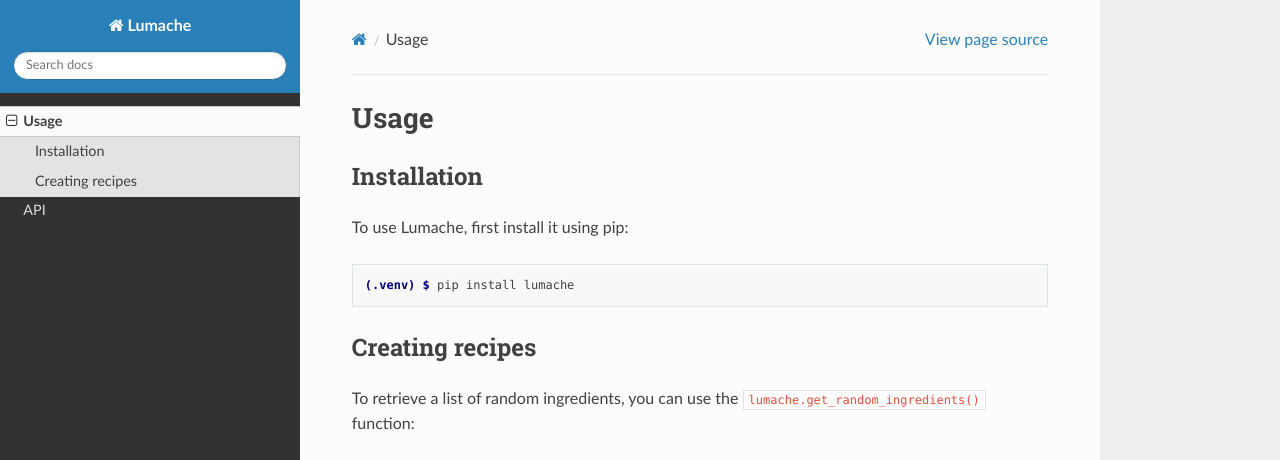
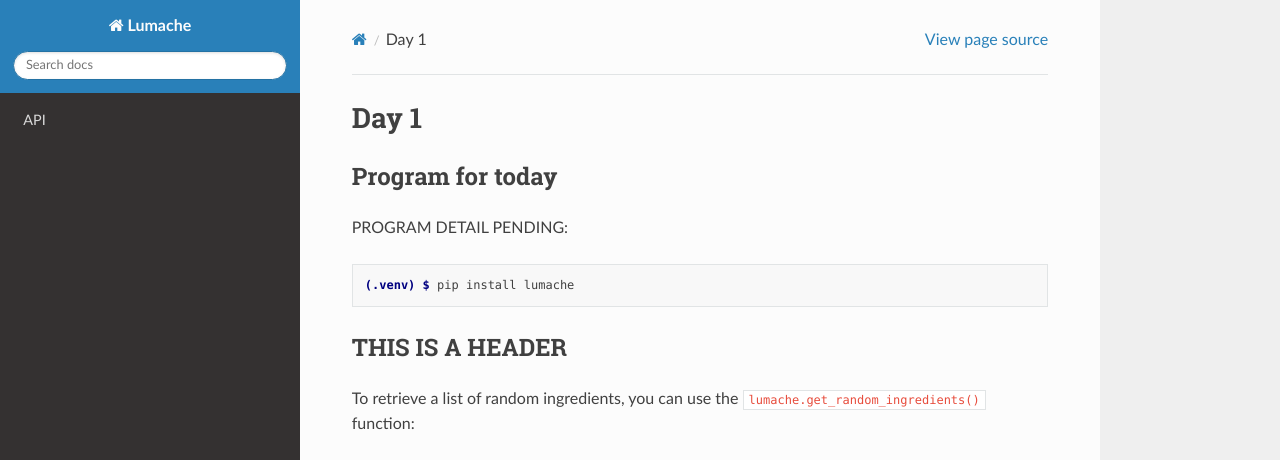
Before and after one commit to pwkooij/fungal_bioinformatics, a Sphinx documentation site: the page built from docs/source/Day1.rst, in a window 1280 px wide and 1095 px high. Shown: the top 460 px of the window. Built offline with Sphinx 7.4.7 and the Read the Docs theme 3.1.0, drawn with Linux system fonts in a browser that asks for light colours; pages that are not in the unit, such as notebooks, are missing from menus; grey boxes are pictures that could not be loaded.

Commit message:
Update and rename usage.rst to Day1.rst

```diff
--- a/docs/source/usage.rst
+++ b/docs/source/Day1.rst
@@ -1,18 +1,18 @@
-Usage
+Day 1
 =====
 
 .. _installation:
 
-Installation
+Program for today
 ------------
 
-To use Lumache, first install it using pip:
+PROGRAM DETAIL PENDING:
 
 .. code-block:: console
 
    (.venv) $ pip install lumache
 
-Creating recipes
+THIS IS A HEADER
 ----------------
 
 To retrieve a list of random ingredients,
```
